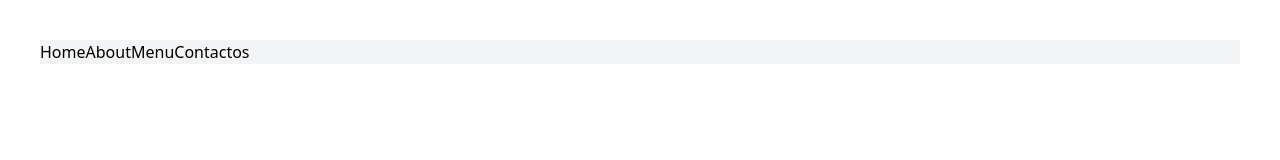
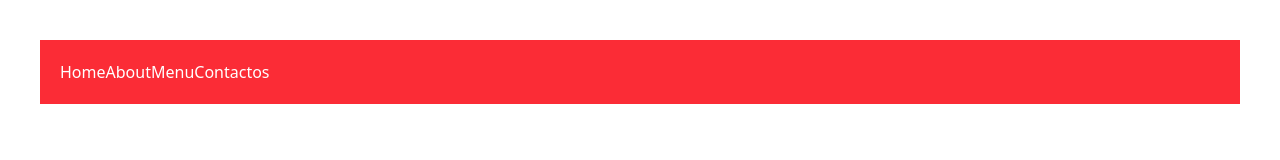
Before and after one commit to Elton10-Lab/codeup-pastelaria, a website: page index.html in a window 1280 px wide. Drawn offline with Linux system fonts and the light colour scheme.

Commit message:
feat: Background color to red

```diff
--- a/index.html
+++ b/index.html
@@ -11,7 +11,7 @@
     <link rel="stylesheet" href="output.css" />
   </head>
   <body class="text-center p-10">
-    <nav class="bg-gray-100">
+    <nav class="bg-red-500 p-5 text-white">
         <ul class="flex">
             <li>Home</li>
             <li>About</li>
```
Also changed, not shown: output.css.
